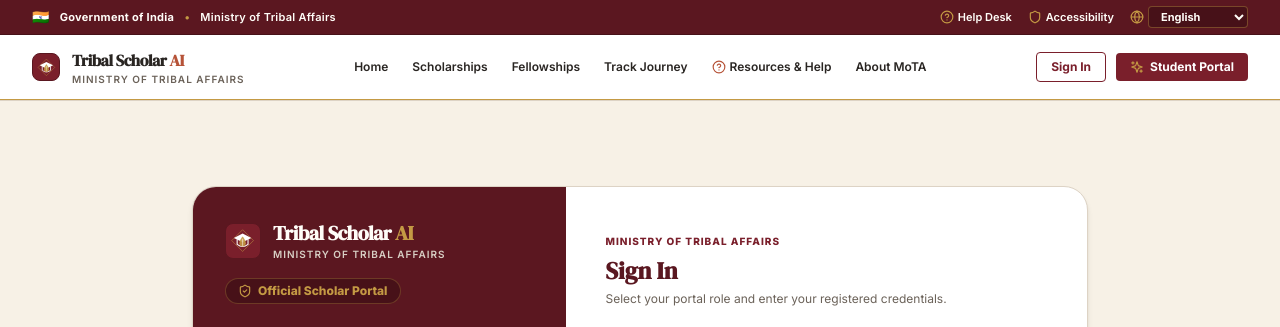
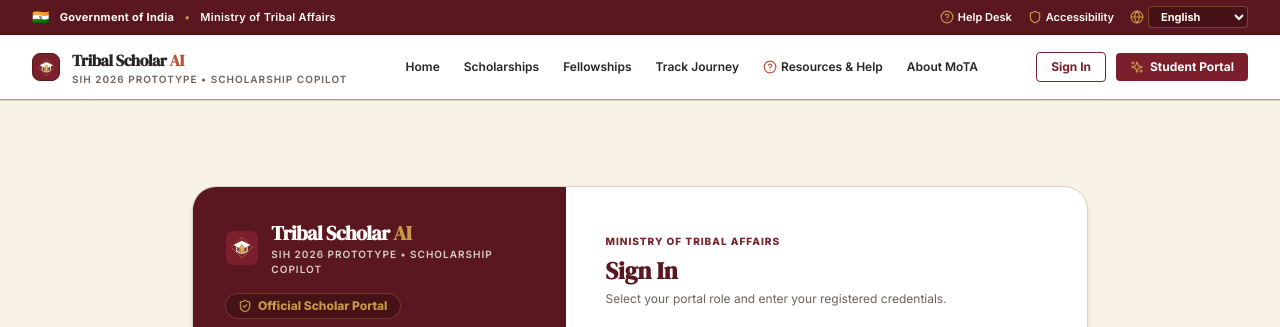
Before and after one commit to kanishkasuthar/Tribal-scholar, a React (Vite) app in the folder frontend/: page /login in a window 1280 px wide. Shown: the top 327 px of the page. Built offline with nearby package versions, Linux system fonts and the light colour scheme; no server answers.

Commit message:
Truthful UI branding update for SIH 2026 prototype

```diff
--- a/frontend/src/components/common/Logo.tsx
+++ b/frontend/src/components/common/Logo.tsx
@@ -37,7 +37,7 @@
           Tribal Scholar <span className={isDark ? 'text-terracotta' : 'text-gold'}>AI</span>
         </span>
         <span className={`text-[10px] uppercase tracking-widest font-semibold ${isDark ? 'text-muted-text' : 'text-[#D8CFC4]'}`}>
-          MINISTRY OF TRIBAL AFFAIRS
+          SIH 2026 PROTOTYPE • SCHOLARSHIP COPILOT
         </span>
       </div>
     </Link>
```
